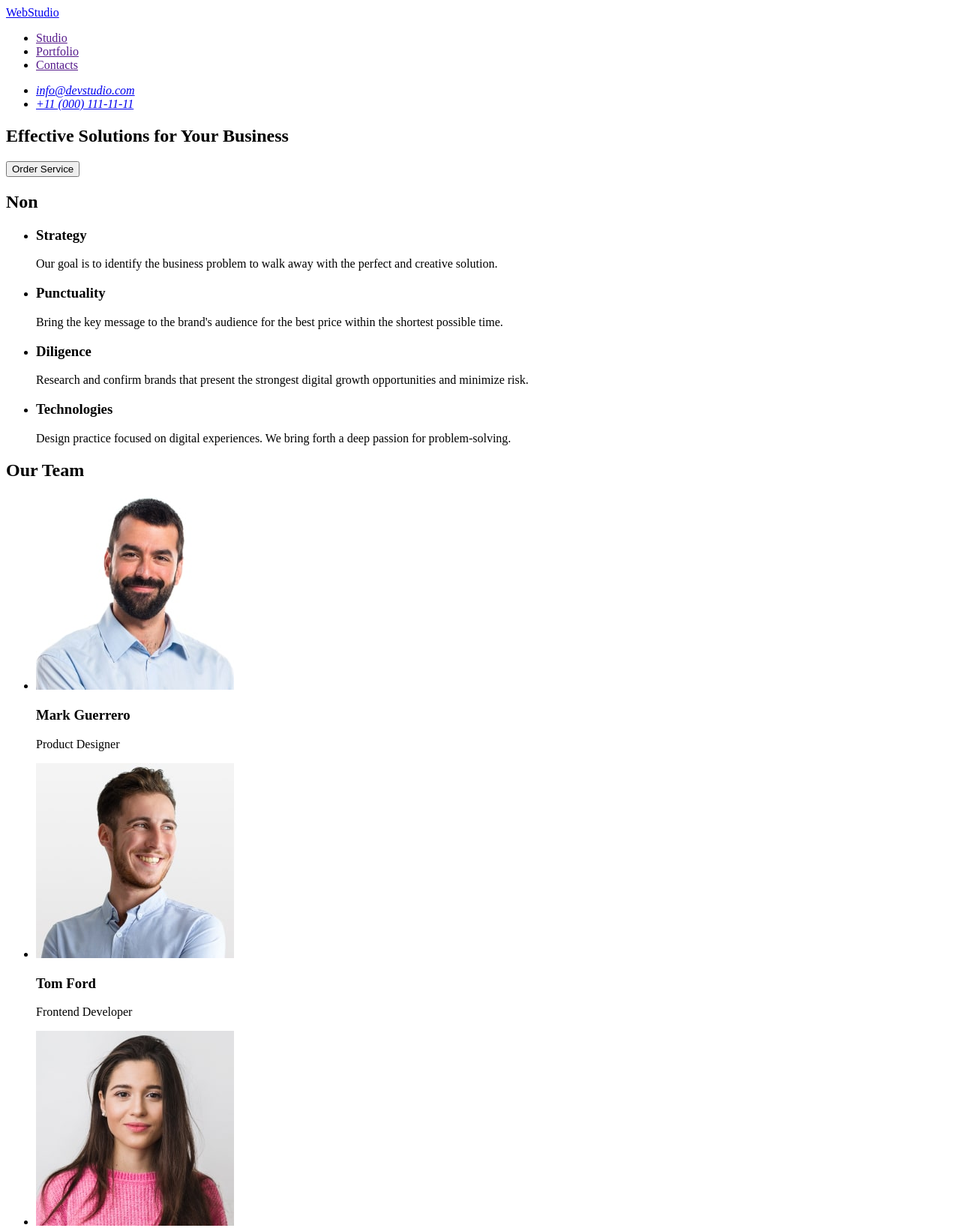
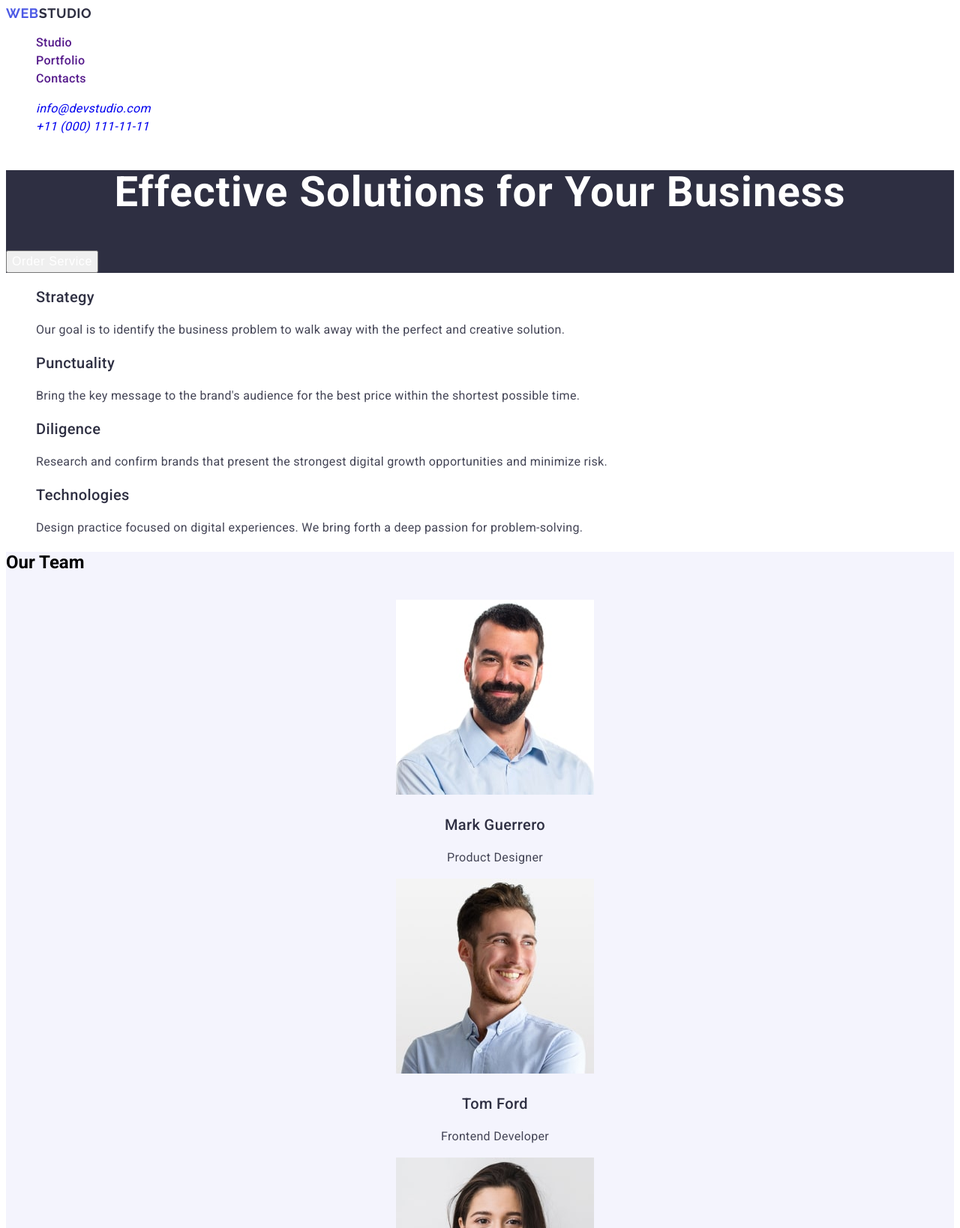
Before and after one commit to finconsultsm/finconsultsm-goit-markup-hw-02, a plain HTML site: page index.html in a window 1280 px wide. Shown: the top 1638 px of the page at 75% size. Drawn offline with Linux system fonts and the light colour scheme.

Commit message:
version2-1

```diff
--- /dev/null
+++ b/css/styles.css
@@ -0,0 +1,198 @@
+body {
+    font-family: "Roboto", sans-serif;
+}
+
+ul {
+    list-style-type: none;
+}
+
+a {
+    text-decoration: none;
+}
+/*------- -----------*/
+/*------- Header -----------*/
+.header-logo {
+    font-family: "Raleway", sans-serif;
+    font-weight: 700;
+    font-size: 18px;
+    line-height: 1.16;
+    letter-spacing: 0.03em;
+    text-transform: uppercase;
+    color: #2e2f42;
+}
+
+.header-logo-color {
+    color: #4d5ae5;
+}
+
+.header-menu-list {
+    font-weight: 500;
+font-size: 16px;
+line-height: 1.5;
+letter-spacing: 0.02em;
+color: #2e2f42;
+}
+
+.header-adress {
+    font-weight: 400;
+    font-size: 16px;
+    line-height: 1.5;
+    letter-spacing: 0.02em;
+    color: #434455;
+}
+/*------- -----------*/
+/*------- Hero -----------*/
+.first {
+background-color: #2e2f42;;
+}
+
+.first-name {
+    font-weight: 700;
+    font-size: 56px;
+    line-height: 1.07;
+    letter-spacing: 0.02em;
+    text-align: center;
+    color: #fff;
+}
+
+.first-btn {
+    font-weight: 500;
+    font-size: 16px;
+    line-height: 1.5;
+    letter-spacing: 0.04em;
+    color: #fff;
+}
+/*------- -----------*/
+/*------- Non -----------*/
+.visually-hidden {
+    position: absolute;
+    width: 1px;
+    height: 1px;
+    margin: -1px;
+    border: 0;
+    padding: 0;
+
+    white-space: nowrap;
+    clip-path: inset(100%);
+    clip: rect(0 0 0 0);
+    overflow: hidden;
+  }
+
+.non-list {
+}
+
+.non-items {
+}
+
+.non-subtitle {
+font-weight: 500;
+font-size: 20px;
+line-height: 1.2;
+letter-spacing: 0.02em;
+color: #2e2f42;
+}
+
+.non-item-text {
+font-size: 16px;
+line-height: 1.5;
+letter-spacing: 0.02em;
+color: #434455;
+}
+
+/*------- -----------*/
+/*------- Team -----------*/
+.team {
+background: #f4f4fd;
+}
+
+.team-title {
+}
+
+.team-list {
+font-weight: 700;
+font-size: 36px;
+line-height: 1.11111;
+letter-spacing: 0.02em;
+text-align: center;
+color: #2e2f42;
+}
+.team-item {
+}
+.team-img {
+}
+.team-subtitle {
+font-weight: 500;
+font-size: 20px;
+line-height: 1.2;
+letter-spacing: 0.02em;
+text-align: center;
+color: #2e2f42;
+}
+.team-text {
+font-weight: 400;
+font-size: 16px;
+line-height: 1.5;
+letter-spacing: 0.02em;
+text-align: center;
+color: #434455;
+}
+/*------- -----------*/
+/*------- Protfolio -----------*/
+.portfolio {
+}
+.portfolio-title {
+font-weight: 700;
+font-size: 36px;
+line-height: 1.11111;
+letter-spacing: 0.02em;
+text-align: center;
+color: #2e2f42;
+}
+
+.portfolio-list {
+}
+.portfolio-item {
+}
+.portfolio-subtitle {
+font-weight: 500;
+font-size: 20px;
+line-height: 1.2;
+letter-spacing: 0.02em;
+color: #2e2f42;
+}
+
+.portfolio-text {
+font-weight: 400;
+font-size: 16px;
+line-height: 1.5;
+letter-spacing: 0.02em;
+color: #434455;
+}
+/*------- -----------*/
+/*------- Futter -----------*/
+.footer {
+background-color: #2e2f42;
+}
+
+.footer-logo {
+font-family: "Raleway", sans-serif;
+font-weight: 700;
+font-size: 18px;
+line-height: 1.16667;
+letter-spacing: 0.03em;
+text-transform: uppercase;
+color: #f4f4fd;
+}
+
+.footer-logo-span {
+color: #4d5ae5;
+}
+
+.footer-text {
+font-weight: 400;
+font-size: 16px;
+line-height: 1.5;
+letter-spacing: 0.02em;
+color: #f4f4fd;
+}
+/*------- -----------*/
--- a/index.html
+++ b/index.html
@@ -3,100 +3,163 @@
   <head>
     <meta charset="UTF-8" />
     <meta name="viewport" content="width=device-width, initial-scale=1.0" />
-    <title>goit-markup-hw-01</title>
+    <title>goit-markup-hw-02</title>
+   <link rel="stylesheet" href="./css/styles.css" />
+   <link rel="preconnect" href="https://fonts.googleapis.com">
+   <link rel="preconnect" href="https://fonts.gstatic.com" crossorigin>
+   <link href="https://fonts.googleapis.com/css2?family=Raleway:ital,wght@0,700;1,700&family=Roboto:wght@400;500;700&display=swap" rel="stylesheet">
   </head>
   <body>
-    <header>
-      <nav>
-        <a href="./index.html">WebStudio</a>
-        <ul>
-          <li><a href="">Studio</a></li>
-          <li><a href="">Portfolio</a></li>
-          <li><a href="">Contacts</a></li>
+    <header class="header">
+      <nav class="header-nav">
+        <a href="./index.html" class="header-logo"><span class="header-logo-color">Web</span>Studio</a>
+        <ul class="header-menu-list">
+          <li class="header-menu-item"><a class="header-menu-link" href="">Studio</a></li>
+          <li class="header-menu-item"><a class="header-menu-link" href="">Portfolio</a></li>
+          <li class="header-menu-item"><a class="header-menu-link" href="">Contacts</a></li>
         </ul>
       </nav>
       <address>
-        <ul>
-          <li><a href="mailto:info@devstudio.com">info@devstudio.com</a></li>
-          <li><a href="tel:+110001111111">+11 (000) 111-11-11</a></li>
+        <ul class="header-adress">
+          <li class="header-adress-item"><a class="header-adress-link" href="mailto:info@devstudio.com">info@devstudio.com</a></li>
+          <li class="header-adress-item"><a class="header-adress-link" href="tel:+110001111111">+11 (000) 111-11-11</a></li>
         </ul>
       </address>
     </header>
     <main>
-      <section>
-        <h1>Effective Solutions for Your Business</h1>
-        <button type="button">Order Service</button>
+      <section class="first">
+        <h1 class="first-name">Effective Solutions for Your Business</h1>
+        <button type="button" class="first-btn">Order Service</button>
       </section>
       <section>
-        <h2>Non</h2>
-        <ul>
-          <li>
-            <h3>Strategy</h3>
-            <p>
+        <h2 class="visually-hidden">Non</h2>
+        <ul class="non-list">
+          <li class="non-items">
+            <h3 class="non-subtitle">Strategy</h3>
+            <p class="non-item-text">
               Our goal is to identify the business problem to walk away with the
               perfect and creative solution.
             </p>
           </li>
-          <li>
-            <h3>Punctuality</h3>
-            <p>
+          <li class="non-items">
+            <h3 class="non-subtitle">Punctuality</h3>
+            <p class="non-item-text">
               Bring the key message to the brand's audience for the best price
               within the shortest possible time.
             </p>
           </li>
-          <li>
-            <h3>Diligence</h3>
-            <p>
+          <li class="non-items">
+            <h3 class="non-subtitle">Diligence</h3>
+            <p class="non-item-text">
               Research and confirm brands that present the strongest digital
               growth opportunities and minimize risk.
             </p>
           </li>
-          <li>
-            <h3>Technologies</h3>
-            <p>
+          <li class="non-items">
+            <h3 class="non-subtitle">Technologies</h3>
+            <p class="non-item-text">
               Design practice focused on digital experiences. We bring forth a
               deep passion for problem-solving.
             </p>
           </li>
         </ul>
       </section>
-      <section>
-        <h2>Our Team</h2>
-        <ul>
-          <li>
-            <img src="./images/mark-min.jpg" alt="Mark Guerrero" width="264" />
-            <h3>Mark Guerrero</h3>
-            <p>Product Designer</p>
+      <section class="team">
+        <h2 class="team-title">Our Team</h2>
+        <ul class="team-list">
+          <li class="team-item">
+            <img src="./images/mark-min.jpg" class="team-img" alt="Mark Guerrero" width="264" />
+            <h3 class="team-subtitle">Mark Guerrero</h3>
+            <p class="team-text">Product Designer</p>
           </li>
-          <li>
-            <img src="./images/tom-min.jpg" alt="Tom Ford" width="264" />
-            <h3>Tom Ford</h3>
-            <p>Frontend Developer</p>
+          <li class="team-item">
+            <img src="./images/tom-min.jpg" class="team-img" alt="Tom Ford" width="264" />
+            <h3 class="team-subtitle">Tom Ford</h3>
+            <p class="team-text">Frontend Developer</p>
           </li>
-          <li>
+          <li class="team-item">
             <img
-              src="./images/camila-min.jpg"
+              src="./images/camila-min.jpg" class="team-img"
               alt="Camila Garcia"
               width="264"
             />
-            <h3>Camila Garcia</h3>
-            <p>Marketing</p>
+            <h3 class="team-subtitle">Camila Garcia</h3>
+            <p class="team-text">Marketing</p>
           </li>
-          <li>
+          <li class="team-item">
             <img
-              src="./images/daniel-min.jpg"
+              src="./images/daniel-min.jpg" class="team-img"
               alt="Daniel Wilson"
               width="264"
             />
-            <h3>Daniel Wilson</h3>
-            <p>UI Designer</p>
+            <h3 class="team-subtitle">Daniel Wilson</h3>
+            <p class="team-text">UI Designer</p>
           </li>
         </ul>
       </section>
+      <section class="portfolio">
+<h2 class="portfolio-title">Our Portfolio</h2>
+<ul class="portfolio-list">
+  <li class="portfolio-item">
+    <img src="./images/banking-min.jpg"
+    alt="Banking App"
+    width: 360px;
+    height: 300px;
+    />
+    <h3 class="portfolio-subtitle">Banking App</h3>
+    <p class="portfolio-text">App</p>
+  </li>
+  <li class="portfolio-item">
+    <img src="./images/cashless-min.jpg"
+    alt="Cashless Payment"
+    width: 360px;
+    height: 300px;
+    />
+    <h3 class="portfolio-subtitle">Cashless Payment</h3>
+    <p class="portfolio-text">Marketing</p>
+  </li>
+  <li class="portfolio-item">
+    <img src="./images/meditation-min.jpg"
+    alt="Meditation App"
+    width: 360px;
+    height: 300px;
+    />
+    <h3 class="portfolio-subtitle">Meditation App</h3>
+    <p class="portfolio-text">App</p>
+  </li>
+  <li class="portfolio-item">
+    <img src="./images/taxi-min.jpg"
+    alt="Taxi Service"
+    width: 360px;
+    height: 300px;
+    />
+    <h3 class="portfolio-subtitle">Taxi Service</h3>
+    <p class="portfolio-text">Marketing</p>
+  </li>
+  <li class="portfolio-item">
+    <img src="./images/illustrations-min.jpg"
+    alt="Screen Illustrations"
+    width: 360px;
+    height: 300px;
+    />
+    <h3 class="portfolio-subtitle">Screen Illustrations</h3>
+    <p class="portfolio-text">Design</p>
+  </li>
+  <li class="portfolio-item">
+    <img src="./images/curses-min.jpg"
+    alt="Online Courses"
+    width: 360px;
+    height: 300px;
+    />
+    <h3 class="portfolio-subtitle">Online Courses</h3>
+    <p class="portfolio-text">Marketing</p>
+  </li>
+</ul>
+      </section>
     </main>
-    <footer>
-      <a href="./index.html">WebStudio</a>
-      <p>
+    <footer class="footer">
+      <a class="footer-logo" href="./index.html"><span class="footer-logo-span">Web</span>Studio</a>
+      <p class="footer-text">
         Increase the flow of customers and sales for your business with digital
         marketing & growth solutions.
       </p>
```
Also changed, not shown: images/banking-min.jpg (added), images/cashless-min.jpg (added), images/curses-min.jpg (added), images/illustrations-min.jpg (added), images/meditation-min.jpg (added), images/taxi-min.jpg (added), 2 other files.
